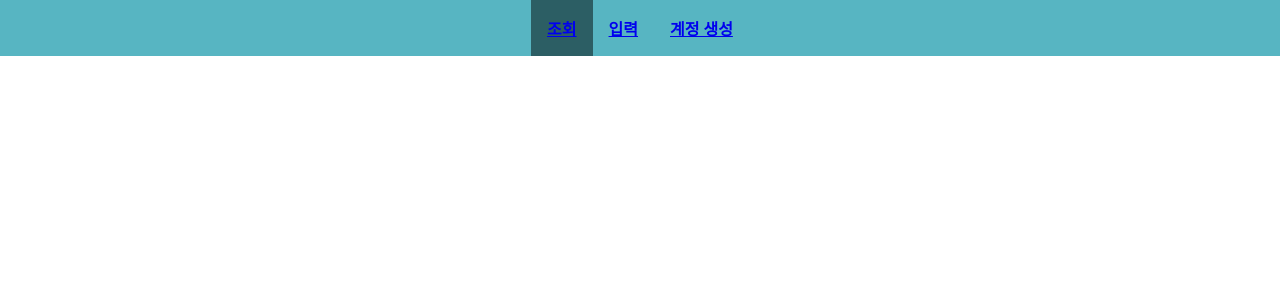
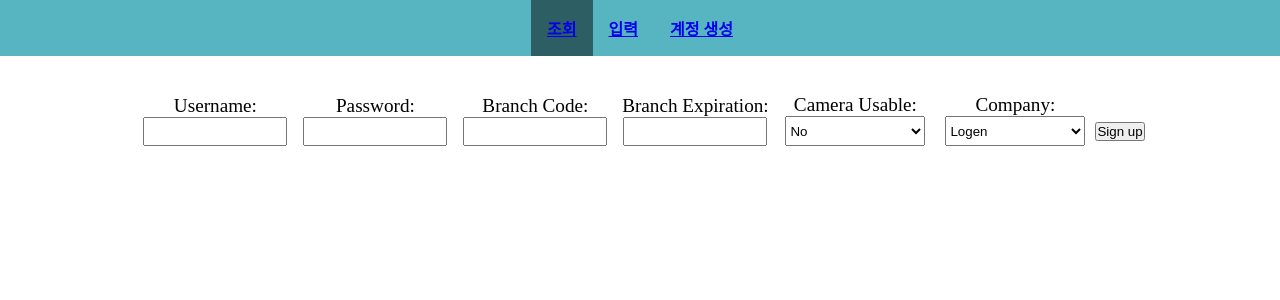
Before and after one commit to Sanmountain/watcher_serial_react, a React (Create React App) app: page /SignUp in a window 1280 px wide. Before the commit this address had no page. Shown: the top 300 px of the page. Built offline with nearby package versions, Linux system fonts and the light colour scheme.

Commit message:
계정 생성 기능 추가

```diff
--- a/src/App.js
+++ b/src/App.js
@@ -3,7 +3,7 @@ import { BrowserRouter, Routes, Route } from "react-router-dom";
 import Header from "./components/Header";
 import SerialInput from "./route/SerialInput";
 import SerialCheck from "./route/SerialCheck";
-import SignIn from "./route/SignIn";
+import SignUp from "./route/SignUp";
 
 function App() {
   return (
@@ -12,7 +12,7 @@ function App() {
       <Routes>
         <Route path={"/"} element={<SerialCheck />}></Route>
         <Route path={"/SerialInput"} element={<SerialInput />}></Route>
-        <Route path={"/SignIn"} element={<SignIn />}></Route>
+        <Route path={"/SignUp"} element={<SignUp />}></Route>
       </Routes>
     </BrowserRouter>
   );
--- a/src/components/Header.js
+++ b/src/components/Header.js
@@ -29,7 +29,7 @@ function Header() {
             className={`${menu === 2 ? "active" : ""}`}
             onClick={() => handleMenuClick(2)}
           >
-            <Link to="/SignIn">계정 생성</Link>
+            <Link to="/SignUp">계정 생성</Link>
           </li>
         </ul>
       </div>
--- /dev/null
+++ b/src/route/SignUp.js
@@ -0,0 +1,76 @@
+import React, { useState } from "react";
+import "../styles/Serial.css";
+import { signUp } from "../api/API";
+
+function SignUp() {
+  const [camUsable, setCamUsable] = useState("0");
+  const [company, setCompany] = useState("logen");
+
+  const handleSignUp = async (event) => {
+    event.preventDefault();
+    const formData = new FormData(event.target);
+    const data = Object.fromEntries(formData);
+    try {
+      const response = await signUp({
+        user_id: data.user_id,
+        user_password: data.user_password,
+        bran_cd: data.bran_cd,
+        bran_exp: data.bran_exp,
+        cam_usable: camUsable,
+        company: company,
+      });
+      console.log(response.data);
+      // Handle the response data as needed
+    } catch (error) {
+      console.error(error);
+      // Handle errors as needed
+    }
+  };
+
+  const handleCamUsableChange = (event) => {
+    setCamUsable(event.target.value);
+  };
+
+  const handleCompanyChange = (event) => {
+    setCompany(event.target.value);
+  };
+
+  return (
+    <form onSubmit={handleSignUp}>
+      <label>
+        Username:
+        <input type="text" name="user_id" />
+      </label>
+      <label>
+        Password:
+        <input type="password" name="user_password" />
+      </label>
+      <label>
+        Branch Code:
+        <input type="text" name="bran_cd" />
+      </label>
+      <label>
+        Branch Expiration:
+        <input type="text" name="bran_exp" />
+      </label>
+      <label>
+        Camera Usable:
+        <select value={camUsable} onChange={handleCamUsableChange}>
+          <option value="0">No</option>
+          <option value="2">Yes</option>
+        </select>
+      </label>
+      <label>
+        Company:
+        <select value={company} onChange={handleCompanyChange}>
+          <option value="logen">Logen</option>
+          <option value="hanjin">Hanjin</option>
+          <option value="lotte">Lotte</option>
+        </select>
+      </label>
+      <button type="submit">Sign up</button>
+    </form>
+  );
+}
+
+export default SignUp;
```
